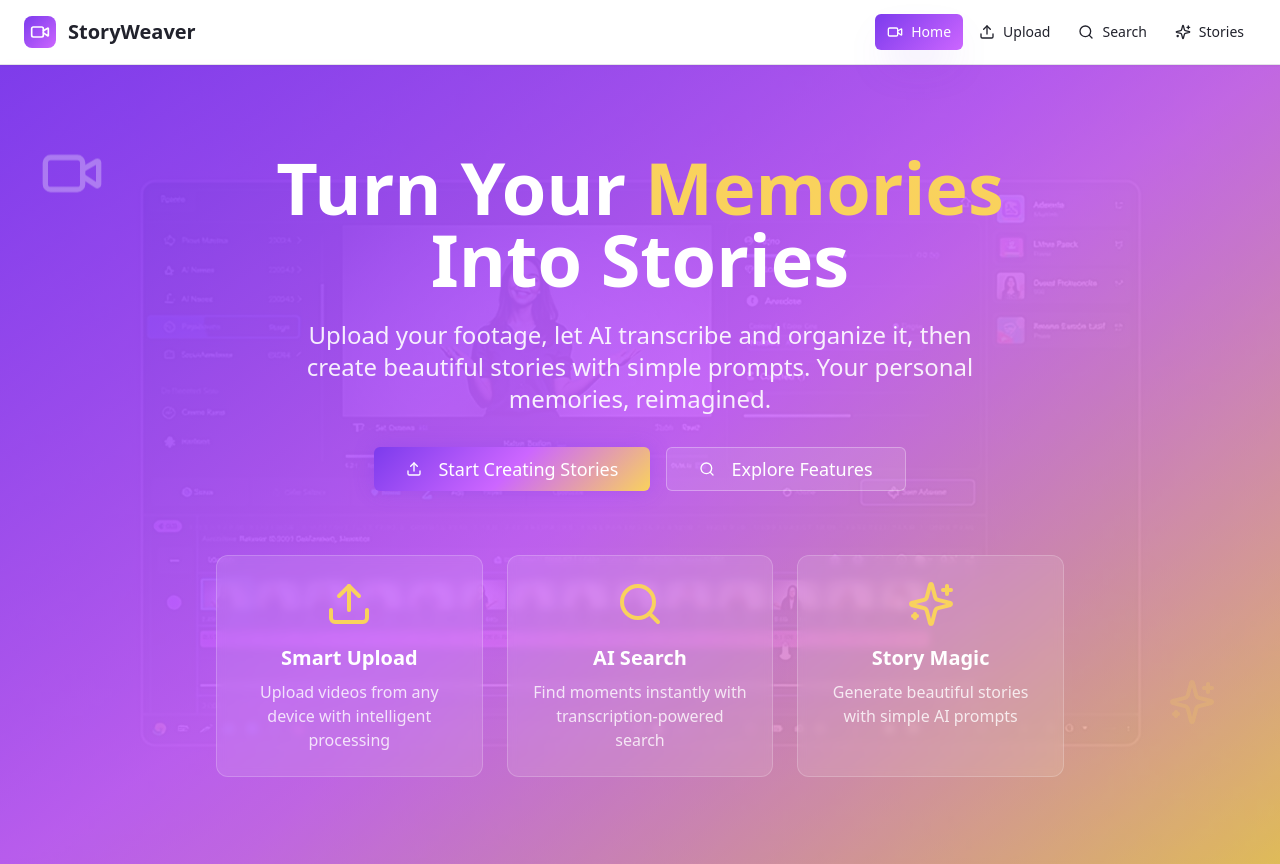
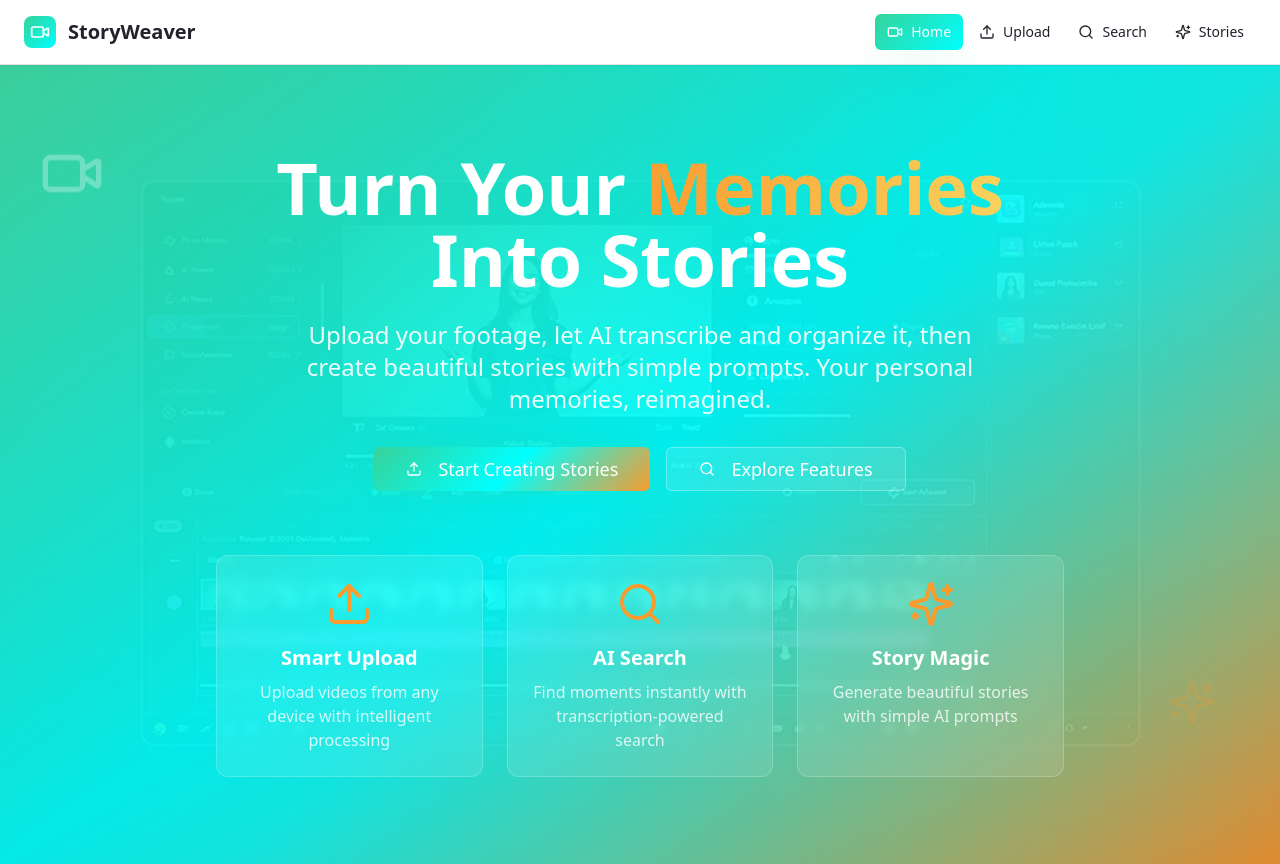
Before and after one commit to zarakhatun58/footage-to-reel, a React (Vite) app: page / in a window 1280 px wide. Built offline with nearby package versions, Linux system fonts and the light colour scheme.

Commit message:
Add uncommon color accent
Introduce a new accent color to complement the deep purple/blue gradients, enhancing the visual theme.

```diff
--- a/src/index.css
+++ b/src/index.css
@@ -17,9 +17,9 @@ All colors MUST be HSL.
     --popover: 0 0% 100%;
     --popover-foreground: 230 15% 15%;
 
-    --primary: 262 83% 58%;
+    --primary: 158 64% 52%;
     --primary-foreground: 0 0% 100%;
-    --primary-glow: 262 83% 68%;
+    --primary-glow: 158 64% 62%;
 
     --secondary: 240 5% 96%;
     --secondary-foreground: 230 15% 15%;
@@ -35,13 +35,13 @@ All colors MUST be HSL.
 
     --border: 240 6% 90%;
     --input: 240 6% 90%;
-    --ring: 262 83% 58%;
+    --ring: 158 64% 52%;
 
     /* AI Video Tool Specific Colors */
-    --video-primary: 262 83% 58%;
-    --video-secondary: 280 100% 70%;
-    --story-warm: 45 93% 67%;
-    --memory-soft: 200 25% 85%;
+    --video-primary: 158 64% 52%;
+    --video-secondary: 180 100% 50%;
+    --story-warm: 32 95% 58%;
+    --memory-soft: 158 25% 85%;
 
     /* Gradients */
     --gradient-ai: linear-gradient(135deg, hsl(var(--video-primary)), hsl(var(--video-secondary)));
@@ -87,9 +87,9 @@ All colors MUST be HSL.
     --popover: 240 5% 10%;
     --popover-foreground: 240 5% 95%;
 
-    --primary: 262 83% 58%;
+    --primary: 158 64% 52%;
     --primary-foreground: 0 0% 100%;
-    --primary-glow: 262 83% 68%;
+    --primary-glow: 158 64% 62%;
 
     --secondary: 240 5% 15%;
     --secondary-foreground: 240 5% 95%;
@@ -97,7 +97,7 @@ All colors MUST be HSL.
     --muted: 240 5% 15%;
     --muted-foreground: 240 4% 60%;
 
-    --accent: 45 93% 67%;
+    --accent: 32 95% 58%;
     --accent-foreground: 240 15% 15%;
 
     --destructive: 0 84% 60%;
@@ -105,13 +105,13 @@ All colors MUST be HSL.
 
     --border: 240 5% 20%;
     --input: 240 5% 20%;
-    --ring: 262 83% 58%;
+    --ring: 158 64% 52%;
 
     /* Dark theme AI Video Tool Colors */
-    --video-primary: 262 83% 58%;
-    --video-secondary: 280 100% 70%;
-    --story-warm: 45 93% 67%;
-    --memory-soft: 240 20% 25%;
+    --video-primary: 158 64% 52%;
+    --video-secondary: 180 100% 50%;
+    --story-warm: 32 95% 58%;
+    --memory-soft: 158 20% 25%;
 
     /* Dark Gradients */
     --gradient-ai: linear-gradient(135deg, hsl(var(--video-primary)), hsl(var(--video-secondary)));
```
